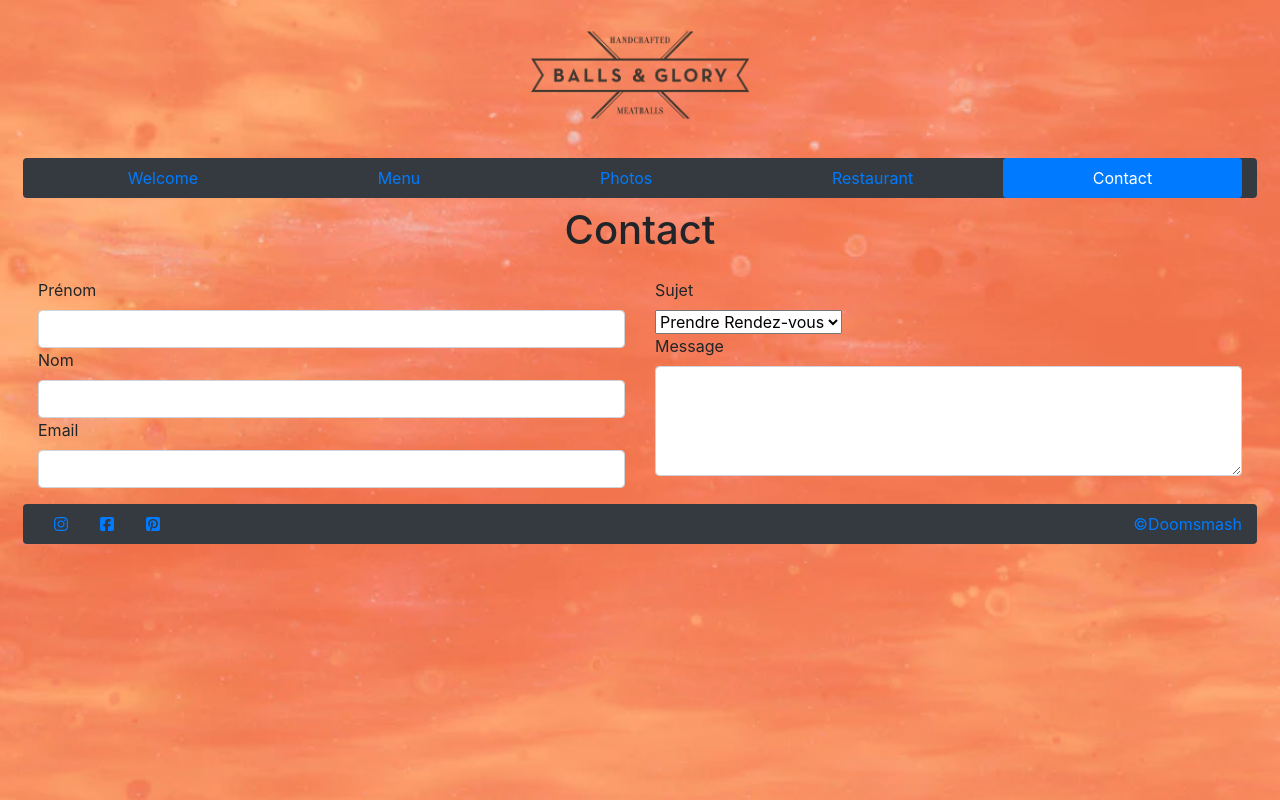
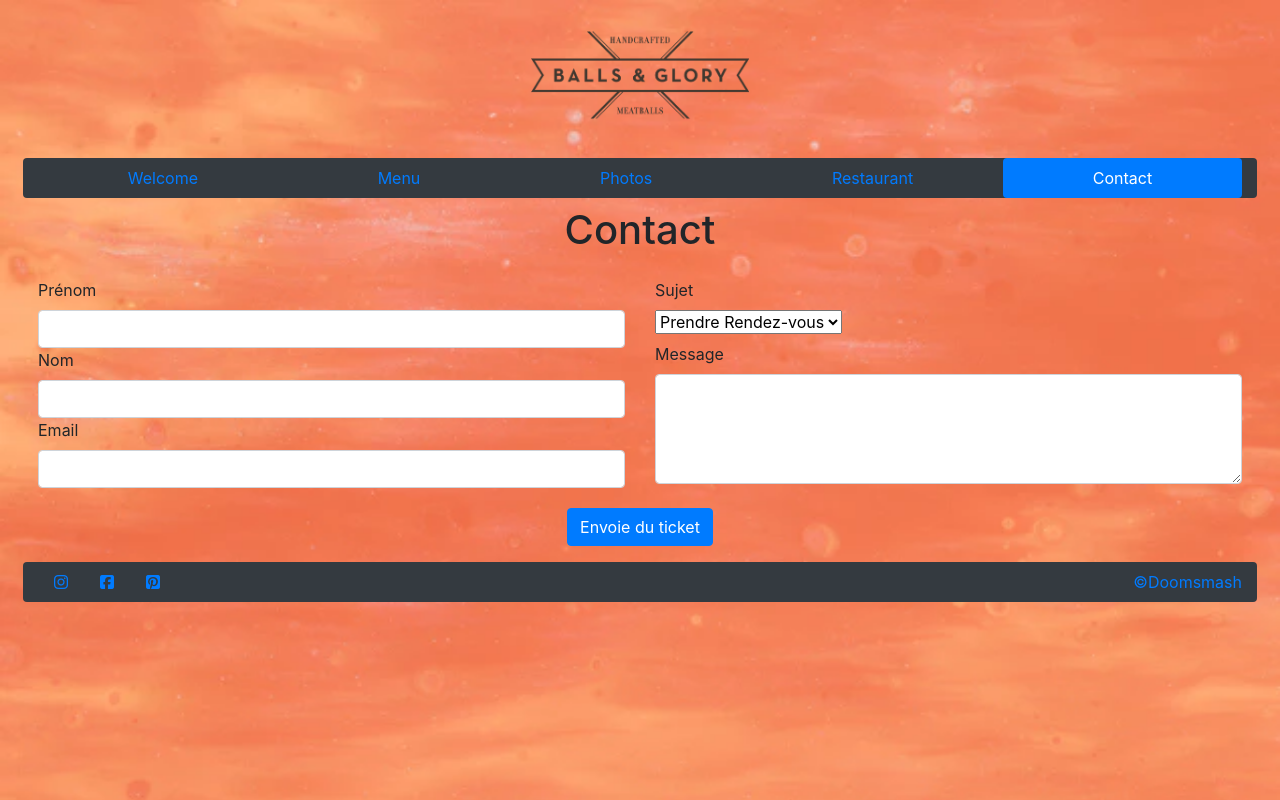
Before and after one commit to Doomsmash/restaurant-css-framework, a plain HTML site: page Contact.html in a window 1280 px wide. Drawn offline with nearby package versions, Linux system fonts and the light colour scheme.

Commit message:
adding submint button

```diff
--- a/Contact.html
+++ b/Contact.html
@@ -91,13 +91,22 @@
                     </section>
                 </section>
                 <section class="row">
-                    <section class="col">
+                    <section class="col py-2">
                         <label for="TextArea">Message</label>
                         <textarea class="form-control" id="TextArea" rows="4"></textarea>
                     </section>
                 </section>
+            </aside>
+            <aside class="col">
+                <section class="row">
+                    <section class="col d-flex justify-content-center">
+                        <button class="btn btn-primary my-2" type="submit">
+                            Envoie du ticket
+                        </button>
+                    </section>
+                </section>
+            </aside>
 
-            </aside>
         </main>
         <footer class="row mx-2 my-2 rounded bg-dark">
             <section class="col">
@@ -122,4 +131,5 @@
         integrity="sha384-ygbV9kiqUc6oa4msXn9868pTtWMgiQaeYH7/t7LECLbyPA2x65Kgf80OJFdroafW" crossorigin="anonymous">
     </script>
 </body>
+
 </html>
```
